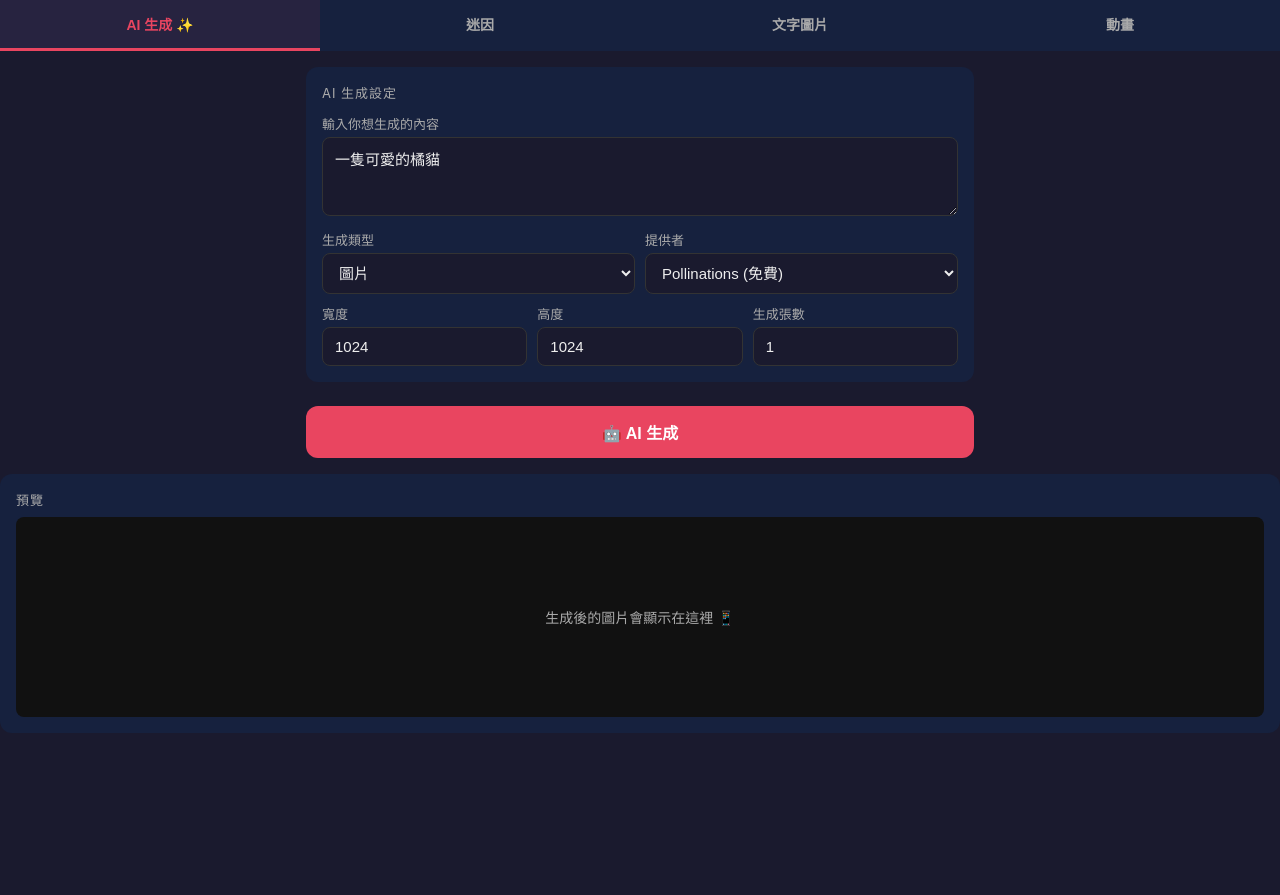
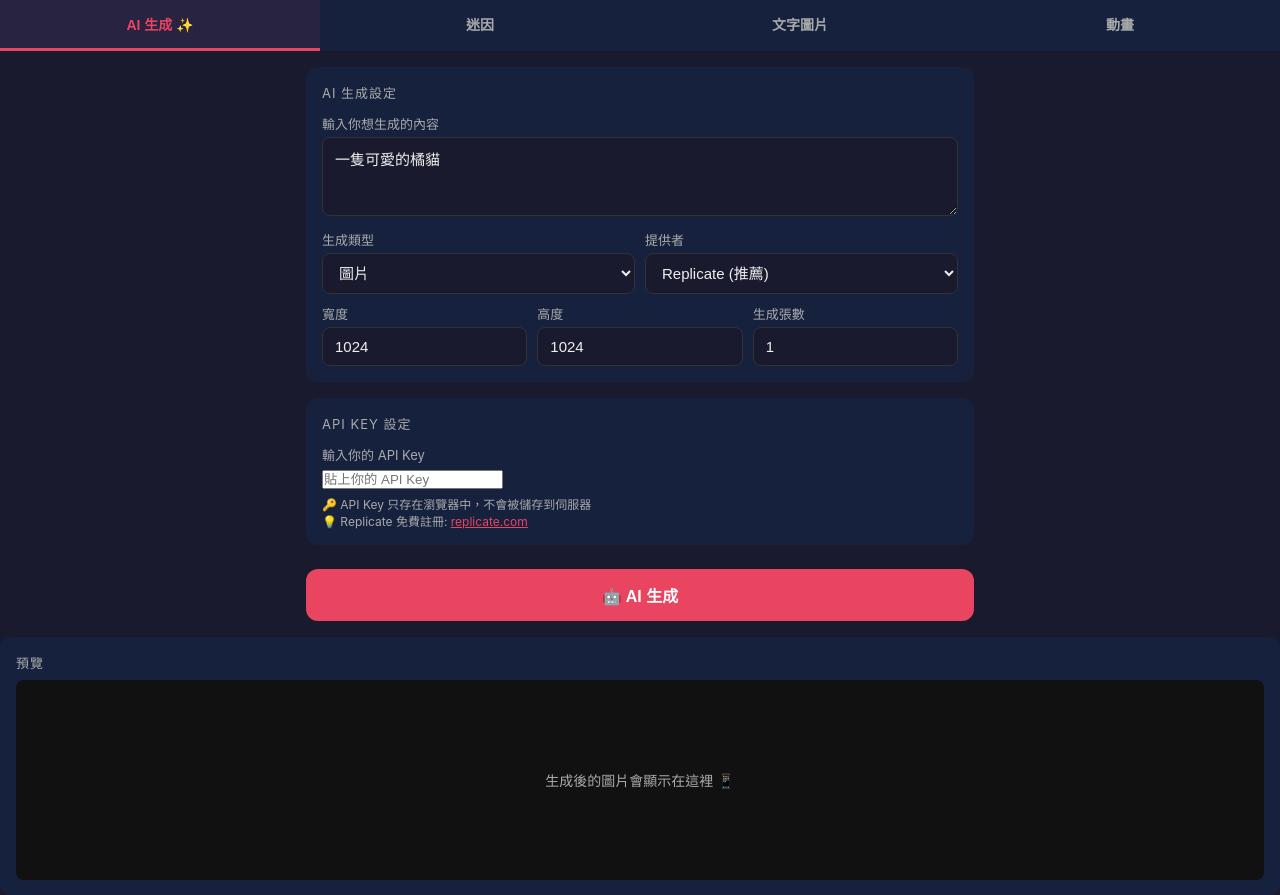
Before and after one commit to YYH-CO/image-anim-app, a Flask app: page / in a window 1280 px wide. Shown: the part 63-958 px from the top of the page. Before the commit the page ends 796 px from the top, so only its background shows below. Run offline with Flask 3, Linux system fonts and the light colour scheme.

Commit message:
fix: default to Replicate, Pollinations clearly marked as broken

```diff
--- a/templates/index.html
+++ b/templates/index.html
@@ -229,8 +229,8 @@
       <div>
         <label>提供者</label>
         <select id="ai-provider">
-          <option value="pollinations">Pollinations (免費)</option>
-          <option value="replicate">Replicate (需 API Key)</option>
+          <option value="replicate">Replicate (推薦)</option>
+          <option value="pollinations">Pollinations (免費，常無法使用)</option>
           <option value="openai">OpenAI DALL-E 3 (需 API Key)</option>
         </select>
       </div>
@@ -250,7 +250,7 @@
       </div>
     </div>
   </div>
-  <div class="card" id="ai-key-card" style="display:none">
+  <div class="card" id="ai-key-card">
     <div class="card-title">API Key 設定</div>
     <label>輸入你的 API Key</label>
     <input type="password" id="ai-api-key" placeholder="貼上你的 API Key">
@@ -526,7 +526,7 @@ async function generateAI() {
         img.style.cssText = 'max-width:100%;max-height:350px;border-radius:8px;margin:4px';
         const url = `https://image.pollinations.ai/prompt/${encodeURIComponent(prompt)}?seed=${i}`;
         img.onerror = function() {
-          wrapper.innerHTML = '<div style="padding:20px;color:var(--text2);font-size:14px">⚠️ Pollinations 暫時無法使用<br>請改用 <strong>Replicate</strong> 並貼上 API Key</div>';
+          wrapper.innerHTML = '<div style="padding:40px 20px;color:var(--text2);font-size:15px;background:var(--surface);border-radius:8px;border:1px solid #333">⚠️ Pollinations 免費版目前無法使用<br>請在上方切換到 <strong>Replicate</strong> 並貼上 API Key</div>';
         };
         img.src = url;
         wrapper.appendChild(img);
```
